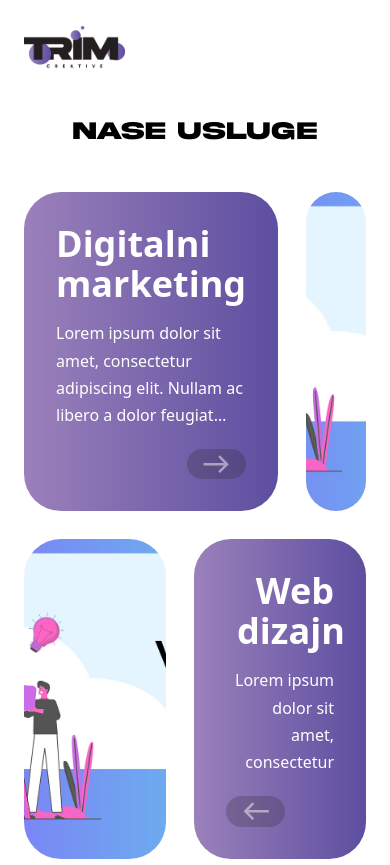
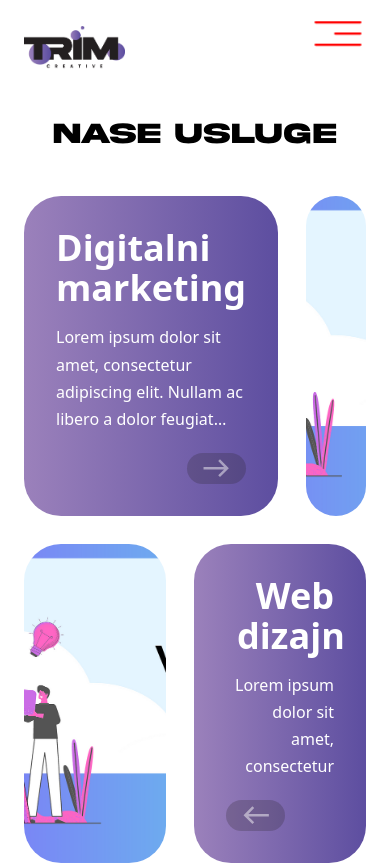
Before and after one commit to igorglisovic/trim-creative, a Next.js app: page /usluge in a window 390 px wide. Shown: the top 865 px of the page. Built offline with nearby package versions, Linux system fonts and the light colour scheme; a web font is replaced by a local one.

Commit message:
Added hamburger

```diff
--- a/app/components/Header.jsx
+++ b/app/components/Header.jsx
@@ -6,11 +6,15 @@ import Logo from '../../public/trim-logo.png'
 import { navItemsSr } from '../data/nav'
 import Image from 'next/image'
 import Link from 'next/link'
-import { useEffect } from 'react'
+import { useEffect, useState } from 'react'
 import { useFontsContext } from '../store/fonts-ctx'
 import { useAnimationContext } from '../store/animation-ctx'
+import { motion } from 'framer-motion'
 
 const Nav = ({ gabarito, akira }) => {
+  const [expand, setExpand] = useState(false)
+  const [isOpen, setIsOpen] = useState(false)
+
   const { updateGabaritoFont, updateAkiraFont, gabaritoFont } =
     useFontsContext()
 
@@ -44,7 +48,8 @@ const Nav = ({ gabarito, akira }) => {
               src={Logo}
             />
           </div>
-          <nav className="hidden sm:flex items-center absolute nav z-[999999999999999999] ">
+          {/* Desktop Menu */}
+          <nav className="hidden invisible sm:visible sm:flex items-center absolute nav z-[999999999999999999] ">
             <ul className="flex md:gap-5 gap-3">
               {navItemsSr?.map(navItem => (
                 <li key={navItem.title} className="uppercase text-light-black">
@@ -61,7 +66,58 @@ const Nav = ({ gabarito, akira }) => {
               ))}
             </ul>
           </nav>
-          <Button className="absolute right-0 position-center z-[999999999999999999] hidden sm:flex">
+          {/* Mobile Menu */}
+          <motion.button
+            onClick={() => {
+              setIsOpen(!isOpen)
+            }}
+            className={'button-two absolute right-0 w-14 h-14'}
+            aria-expanded="false"
+            aria-label="hamburger"
+          >
+            <svg
+              stroke={'red'}
+              viewBox="0 0 100 100"
+              xmlns="http://www.w3.org/2000/svg"
+              width="250"
+              className="w-full"
+            >
+              <line
+                className={`line top`}
+                x1="10"
+                x2="90"
+                y1="40"
+                y2="40"
+                strokeWidth="4"
+                strokeLinecap="round"
+                strokeDasharray="80"
+                strokeDashoffset="0"
+              ></line>
+              <line
+                className={`line bottom`}
+                x1="90"
+                x2="10"
+                y1="60"
+                y2="60"
+                strokeWidth="4"
+                strokeLinecap="round"
+                strokeDasharray="45"
+                strokeDashoffset="0"
+              ></line>
+              <line
+                className={`line top`}
+                x1="10"
+                x2="90"
+                y1="80"
+                y2="80"
+                strokeWidth="4"
+                strokeLinecap="round"
+                strokeDasharray="80"
+                strokeDashoffset="0"
+              ></line>
+            </svg>
+          </motion.button>
+          <Button className="hidden invisible sm:visible sm:flex absolute right-0 position-center z-[999999999999999999]">
             Pozovi
           </Button>
         </div>
--- a/app/components/HomeSections/CardsSection.jsx
+++ b/app/components/HomeSections/CardsSection.jsx
@@ -113,7 +113,7 @@ const CardsSection = () => {
           ></motion.div>
 
           <h2
-            className={`${akiraFont?.className} text-white sm:text-4xl text-3xl`}
+            className={`${akiraFont?.className} text-white sm:text-4xl text-3xl text-center sm:text-left`}
           >
             Maximizing Your Online Impact
           </h2>
--- a/app/components/UI/H1.jsx
+++ b/app/components/UI/H1.jsx
@@ -9,7 +9,7 @@ const H1 = ({ children }) => {
     <h1
       className={`${akiraFont?.className} uppercase text-center whitespace-nowrap leading-none`}
       style={{
-        fontSize: containerWidth ? `${containerWidth / 11.6}px` : '235px',
+        fontSize: containerWidth ? `${containerWidth / 10.0}px` : '235px',
       }}
     >
       {children}
--- a/app/components/UslugeSections/UslugeCard.jsx
+++ b/app/components/UslugeSections/UslugeCard.jsx
@@ -33,7 +33,7 @@ const UslugeCard = ({ card, cards, setCards, index }) => {
       cards.map((card, i) => {
         if (card.active && i !== index) return { ...card, active: false }
         if (i === index && !card.active) return { ...card, active: true }
-        if (i === index && card.active) return { ...card, active: card.active }
+        if (i === index && card.active) return { ...card, active: !card.active }
         else return card
       })
     )
@@ -61,9 +61,21 @@ const UslugeCard = ({ card, cards, setCards, index }) => {
               className="px-[0.9em] border-0 float-right flex rounded-full bg-arrow"
               onClick={handleClick}
             >
-              <East
-                sx={{ color: 'rgba(255, 255, 255, 0.48)', fontSize: '1.9rem' }}
-              />
+              {!card.active ? (
+                <East
+                  sx={{
+                    color: 'rgba(255, 255, 255, 0.48)',
+                    fontSize: '1.9rem',
+                  }}
+                />
+              ) : (
+                <West
+                  sx={{
+                    color: 'rgba(255, 255, 255, 0.48)',
+                    fontSize: '1.9rem',
+                  }}
+                />
+              )}
             </button>
           </motion.div>
           <motion.div
@@ -99,9 +111,21 @@ const UslugeCard = ({ card, cards, setCards, index }) => {
               onClick={handleClick}
               className="px-[0.9em] border-0 self-start flex rounded-full bg-arrow"
             >
-              <West
-                sx={{ color: 'rgba(255, 255, 255, 0.48)', fontSize: '1.9rem' }}
-              />
+              {card.active ? (
+                <East
+                  sx={{
+                    color: 'rgba(255, 255, 255, 0.48)',
+                    fontSize: '1.9rem',
+                  }}
+                />
+              ) : (
+                <West
+                  sx={{
+                    color: 'rgba(255, 255, 255, 0.48)',
+                    fontSize: '1.9rem',
+                  }}
+                />
+              )}
             </button>
           </motion.div>
           <motion.div
--- a/app/data/cards.js
+++ b/app/data/cards.js
@@ -34,7 +34,7 @@ export const uslugeCards = [
     title: 'Digitalni marketing',
     description:
       'Lorem ipsum dolor sit amet, consectetur adipiscing elit. Nullam ac libero a dolor feugiat iaculis. Maecenas non arcu at justo eleifend varius. Sed id est ut ligula suscipit finibus. In euismod risus vitae nisl tincidunt, sit amet facilisis libero tristique. Cras vitae tellus at ex luctus fringilla nec id dui.Cras vitae tellus at ex luctus fringilla nec id dui.Cras vitae tellus at ex luctus fringilla nec id dui.Cras vitae tellus at ex luctus fringilla nec id dui.',
-    active: true,
+    active: false,
     type: 1,
   },
   {
--- a/app/globals.css
+++ b/app/globals.css
@@ -62,3 +62,71 @@
   -webkit-box-orient: vertical;
   line-height: 1.7;
 }
+
+.button-two .line {
+  animation: to-open-icon 1s forwards;
+}
+
+.button-two-hover .line {
+  animation: to-close-icon 1s forwards;
+}
+
+.button-two .line.top {
+  --rotation: -45deg;
+  transform-origin: 57px 53px;
+  --dash-array: 80;
+}
+
+.button-two .line.bottom {
+  --rotation: 45deg;
+  --dash-array: 80;
+  transform-origin: 56px 49px;
+}
+
+@keyframes to-close-icon {
+  0% {
+    stroke-dashoffset: 0;
+  }
+
+  40% {
+    stroke-dashoffset: 79.9;
+  }
+
+  60% {
+    stroke-dashoffset: 79.9;
+    stroke-dasharray: var(--dash-array);
+    transform: rotate(var(--rotation));
+    scale: 0.5;
+  }
+
+  100% {
+    stroke-dashoffset: 0;
+    stroke-dasharray: var(--dash-array);
+    transform: rotate(var(--rotation));
+    scale: 0.5;
+  }
+}
+
+@keyframes to-open-icon {
+  0% {
+    stroke-dashoffset: 0;
+    transform: rotate(var(--rotation));
+    scale: 0.5;
+  }
+
+  40% {
+    stroke-dashoffset: 79.9;
+    transform: rotate(var(--rotation));
+    scale: 0.5;
+  }
+
+  60% {
+    stroke-dashoffset: 79.9;
+    scale: 1;
+  }
+
+  100% {
+    stroke-dashoffset: 0;
+    scale: 1;
+  }
+}
```
